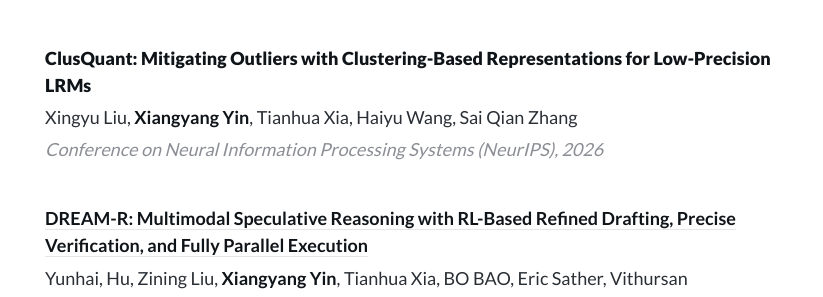
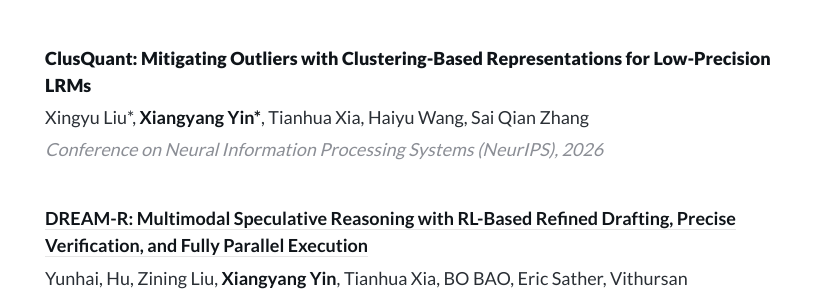
Before and after one commit to shawnyin128/shawnyin128.github.io, a Jekyll site: the page built from _pages/publication.md, in a window 1280 px wide. Shown: the part 713-1010 px from the top of the page, without its empty margins (221-1044 px from the left). Built offline with Jekyll 4.4.1, drawn with Linux system fonts in a browser that asks for light colours; a style sheet for code colours, icons or effects is not loaded.

```diff
--- a/_data/settings.yml
+++ b/_data/settings.yml
@@ -99,7 +99,7 @@ selected_works_settings:
   items:
     - title: 'ClusQuant: Mitigating Outliers with Clustering-Based Representations for Low-Precision LRMs'
       venue: 'NeurIPS, 2026'
-      authors: 'Xingyu Liu, <strong>Xiangyang Yin</strong>, Tianhua Xia, Haiyu Wang, Sai Qian Zhang'
+      authors: 'Xingyu Liu*, <strong>Xiangyang Yin*</strong>, Tianhua Xia, Haiyu Wang, Sai Qian Zhang'
       link:
       image: '/images/works/clusquant.png'
       tag:
--- a/_pages/publication.md
+++ b/_pages/publication.md
@@ -15,7 +15,7 @@ page_cover: '/images/header/pub_cover.jpg'
   <strong>ClusQuant: Mitigating Outliers with Clustering-Based Representations for Low-Precision LRMs</strong>
 </div>
 <div class="publication-authors">
-  Xingyu Liu, <strong>Xiangyang Yin</strong>, Tianhua Xia, Haiyu Wang, Sai Qian Zhang
+  Xingyu Liu*, <strong>Xiangyang Yin*</strong>, Tianhua Xia, Haiyu Wang, Sai Qian Zhang
 </div>
 <div class="publication-conference">
   Conference on Neural Information Processing Systems (NeurIPS), 2026
```
